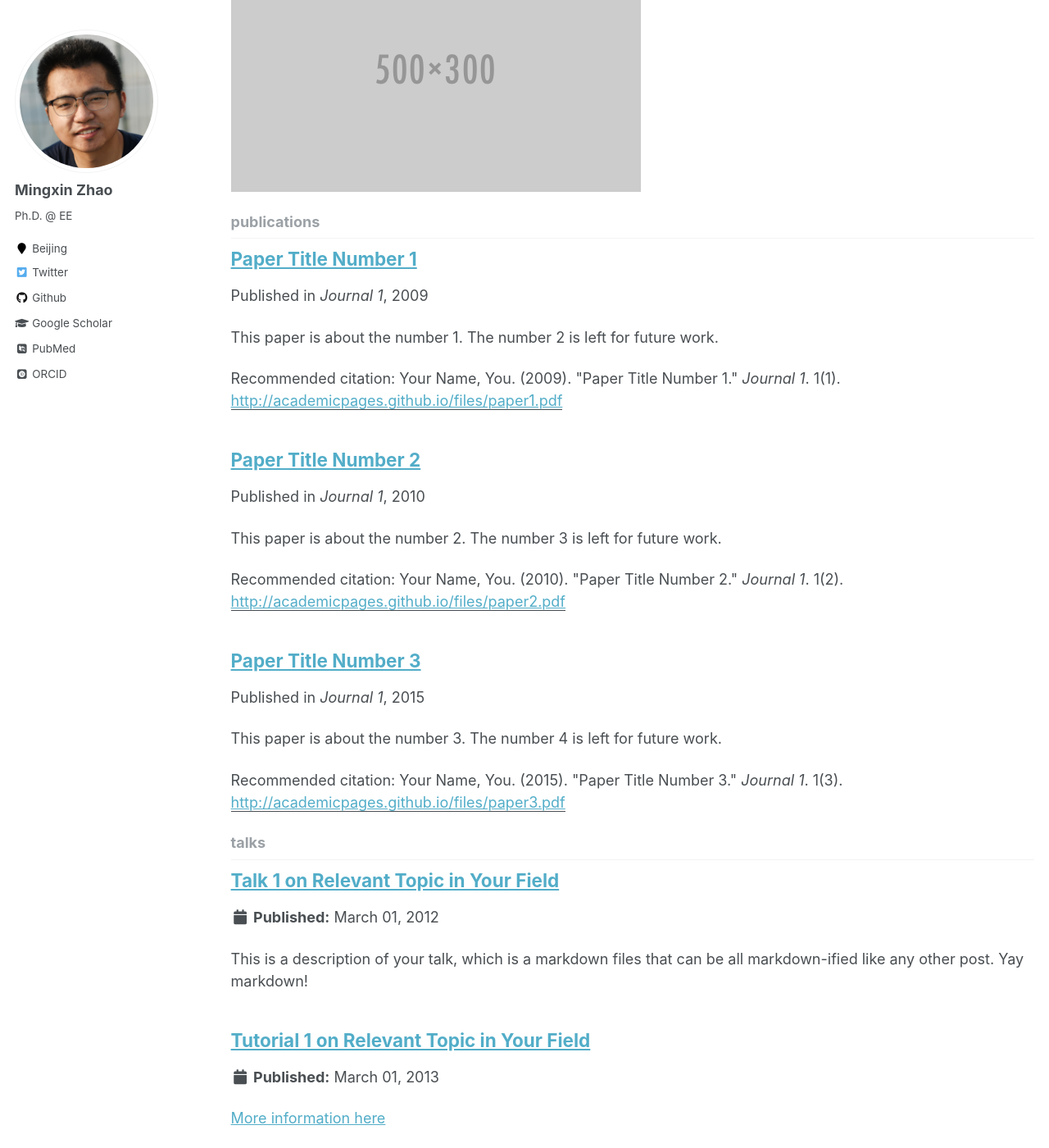
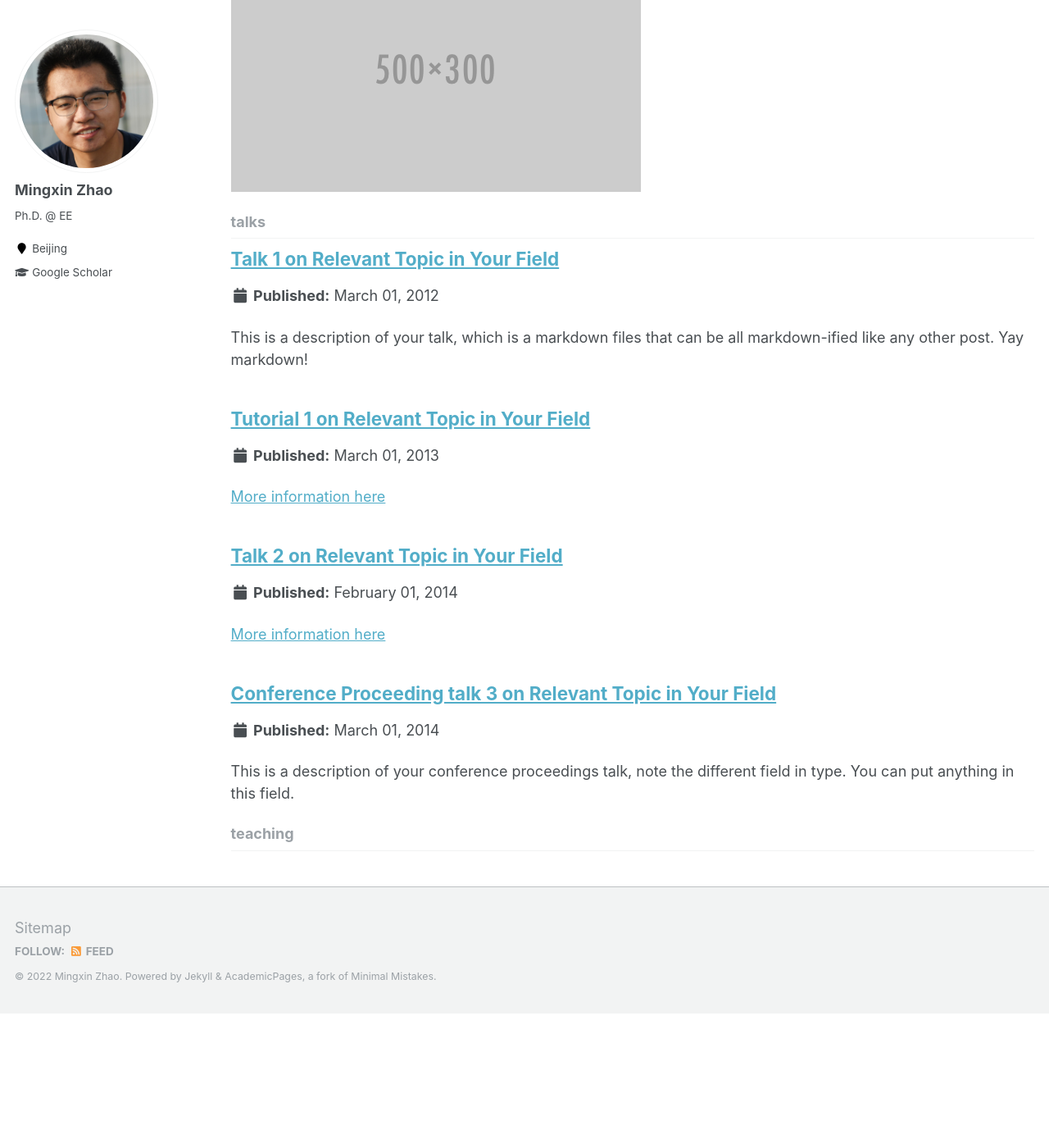
Before and after one commit to JackGittes/JackGittes.github.io, a Jekyll site: the page built from _pages/collection-archive.html, in a window 1280 px wide and 1400 px high, scrolled down 870 px. Shown: the whole window at 82% size. Built offline with Jekyll 4.4.1, drawn with Linux system fonts in a browser that asks for light colours; some web fonts are replaced; after the commit the page ends 2106 px from its top, so only the background shows below that.

Commit message:
Update homepage

```diff
--- a/_config.yml
+++ b/_config.yml
@@ -85,7 +85,7 @@ author:
   bio              : "Ph.D. @ EE"
   location         : "Beijing"
   employer         :
-  pubmed           : "https://www.ncbi.nlm.nih.gov/pubmed/?term=john+snow"
+  # pubmed           : "https://www.ncbi.nlm.nih.gov/pubmed/?term=john+snow"
   googlescholar    : "https://scholar.google.com/citations?user=WovlSzMAAAAJ&hl=en"
   email            :
   researchgate     :  # example: "https://www.researchgate.net/profile/yourprofile"
@@ -96,20 +96,20 @@ author:
   flickr           :
   facebook         :
   foursquare       :
-  github           : "academicpages"
+  # github           : "academicpages"
   google_plus      :
   keybase          :
   instagram        :
   impactstory      : #"https://profiles.impactstory.org/u/xxxx-xxxx-xxxx-xxxx"
   lastfm           :
   linkedin         :
-  orcid            : "http://orcid.org/yourorcidurl"
+  # orcid            : "http://orcid.org/yourorcidurl"
   pinterest        :
   soundcloud       :
-  stackoverflow    : # http://stackoverflow.com/users/123456/username
+  # stackoverflow    : # http://stackoverflow.com/users/123456/username
   steam            :
   tumblr           :
-  twitter          : "replacethistwitterhandle"
+  # twitter          : "replacethistwitterhandle"
   vine             :
   weibo            :
   xing             :
@@ -179,7 +179,7 @@ collections:
     output: true
     permalink: /:collection/:path/
   publications:
-    output: true
+    output: false
     permalink: /:collection/:path/
   portfolio:
     output: true
```
